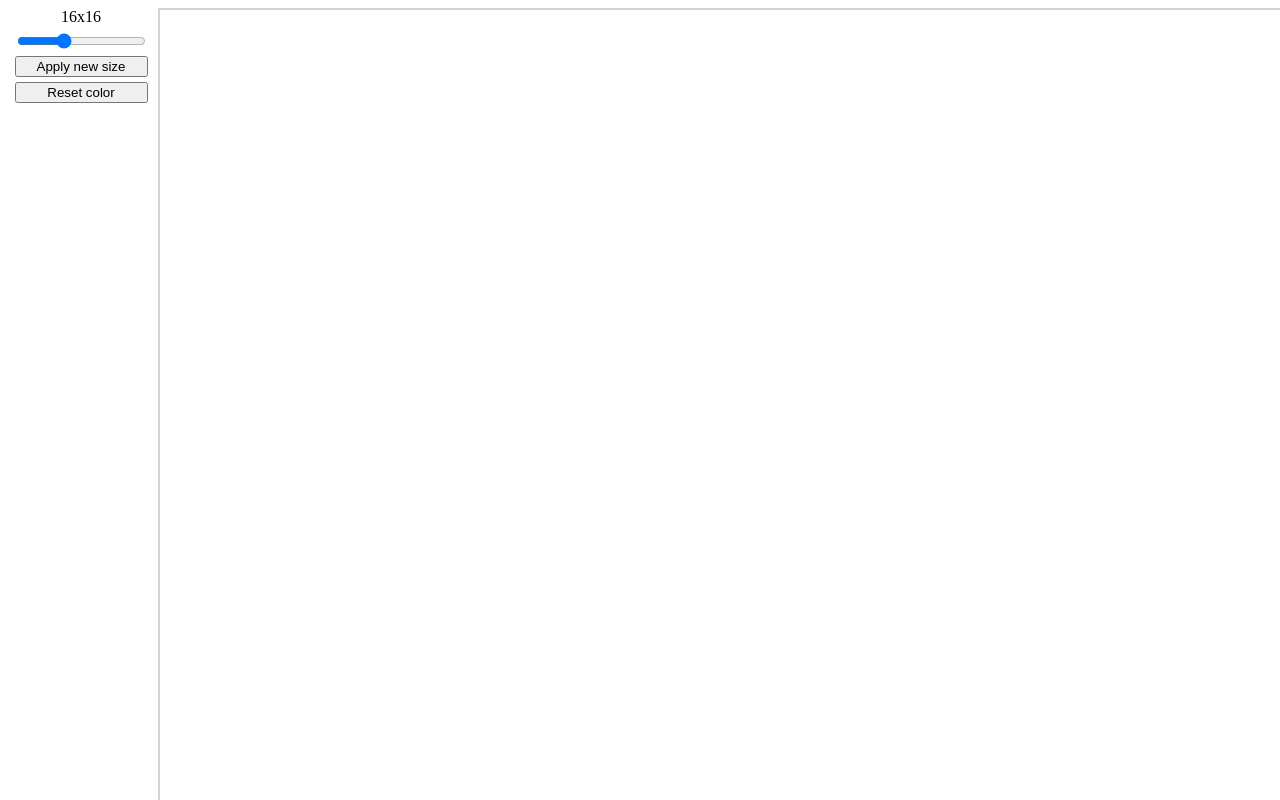
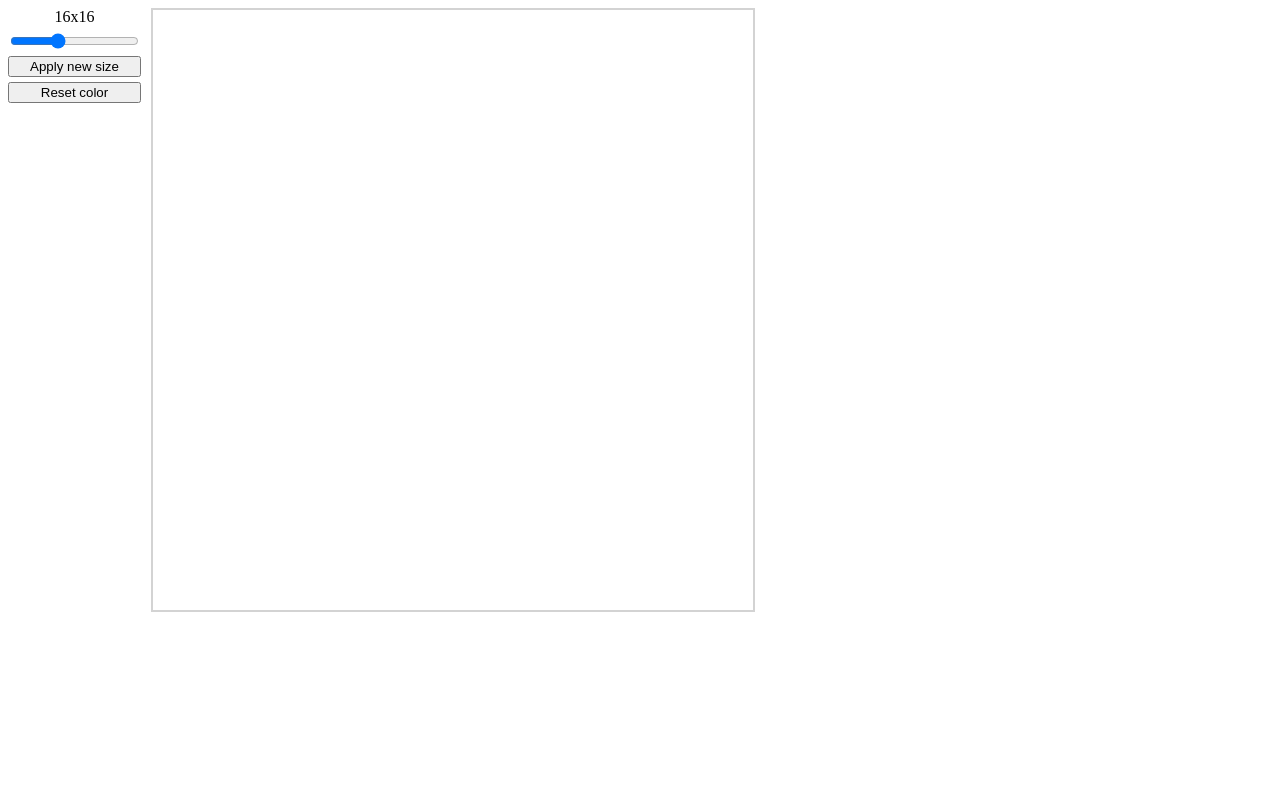
Before and after one commit to steff2401/etch-a-sketch, a plain HTML site: page index.html in a window 1280 px wide. Shown: the top 800 px of the page. Drawn offline with Linux system fonts and the light colour scheme.

Commit message:
Change grid from flex to inline-grid

```diff
--- a/script.js
+++ b/script.js
@@ -5,9 +5,13 @@ const applySizeButton = document.querySelector(".apply");
 const resetColorButton = document.querySelector(".reset-color");
 
 let gridSize = document.querySelector("input").valueAsNumber;
+
 createGrid(gridSize);
 
 function createGrid(gridSize) {
+
+    grid.style.gridTemplateColumns = `repeat(${gridSize}, 2fr)`;
+    grid.style.gridTemplateRows = `repeat(${gridSize}, 2fr)`;
 
     for (let i = 0; i < gridSize; i++) {
         for (let j = 0; j < gridSize; j++) {
@@ -51,9 +55,7 @@ function resetGrid() {
     });
 }
 
-resetColorButton.addEventListener("click", () => {
-    resetColor();
-});
+resetColorButton.addEventListener("click", () => resetColor());
 
 applySizeButton.addEventListener("click", () => {
     resetGrid();
--- a/styles.css
+++ b/styles.css
@@ -1,12 +1,9 @@
 .grid {
   border: 2px solid lightgrey;
-  width: 70rem;
-  height: fit-content;
-  position: relative;
-  display: flex;
-  flex-flow: row wrap;
-  justify-content: space-around;
-  align-content: center;
+  display: inline-grid;
+  height: 600px;
+  width: 600px;
+
 }
 
 .grid-squares {
@@ -15,10 +12,7 @@
 }
 
 .container {
-    width: 80rem;
-    height: 100vh;
     display: flex;
-    justify-content: center;
 }
 
 .control {
```
